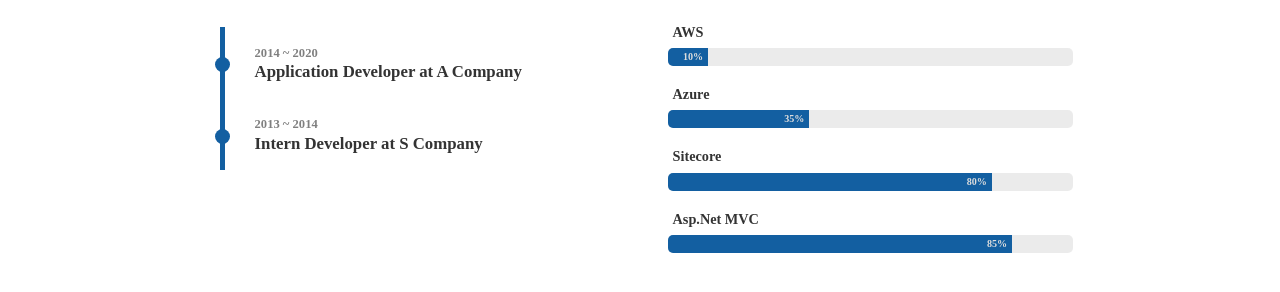
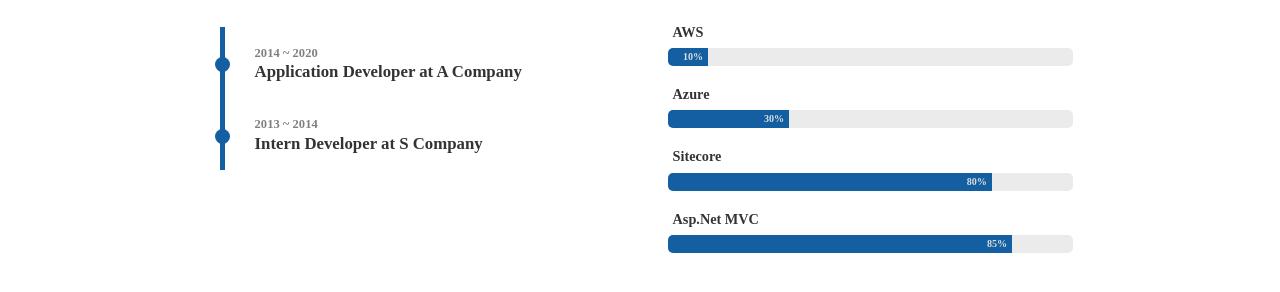
Before and after one commit to bonasfvck/blog, a Jekyll site: the page built from portfolio.html, in a window 1280 px wide. Shown: the part 489-781 px from the top of the page. Built offline with Jekyll 4.4.1, drawn with Linux system fonts in a browser that asks for light colours; nearby versions of some CDN libraries; some web fonts are replaced.

Commit message:
Update _config.yml

```diff
--- a/_config.yml
+++ b/_config.yml
@@ -23,7 +23,7 @@
       - skill : AWS
         value : 10  # Percent value
       - skill : Azure
-        value : 35  # Percent value
+        value : 30  # Percent value
       - skill : Sitecore
         value : 80  # Percent value
       - skill : Asp.Net MVC
```
